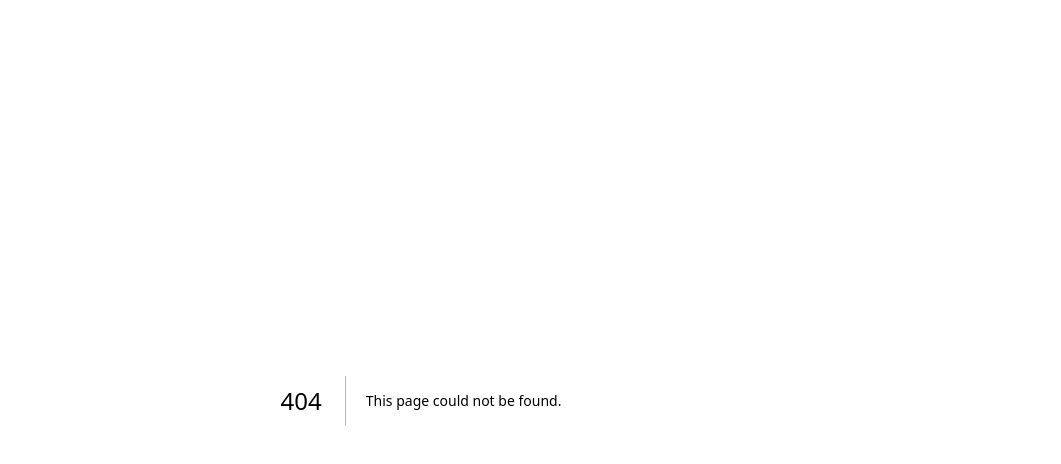
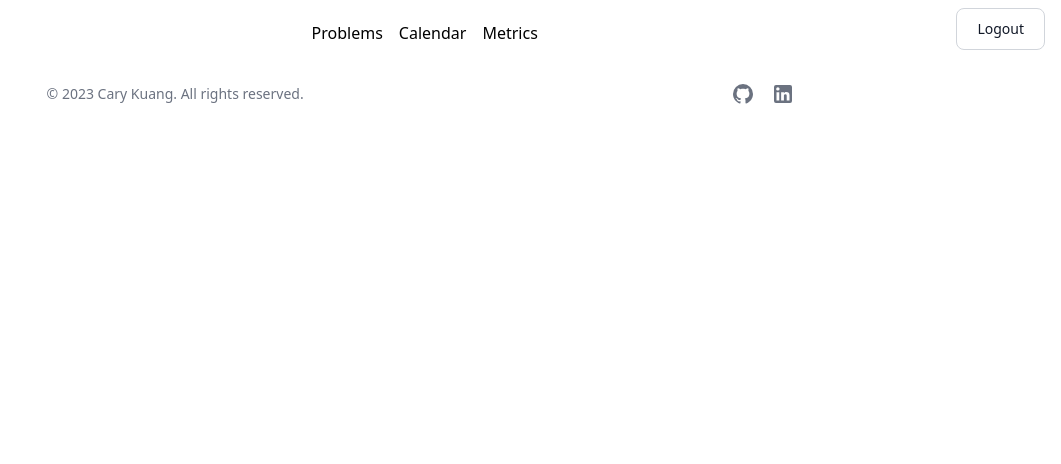
Before and after one commit to cakuang1/leetmanager, a Next.js app: page /calendar in a window 1280 px wide. Before the commit this address had no page. Shown: the top 464 px of the page, without its empty margins (219-1280 px from the left). Built offline with nearby package versions, Linux system fonts and the light colour scheme.

Commit message:
nav bar changes

```diff
--- /dev/null
+++ b/components/kanban/Card.tsx
@@ -0,0 +1,22 @@
+import React from 'react';
+
+interface CardProps {
+  card: {
+    id: number;
+    title: string;
+    difficulty: string;
+  };
+}
+
+
+function Card({ card }: CardProps) {
+  return (
+    <div className="kanban-card flex">
+        <p>{card.id}</p>
+      <p>{card.title}</p>
+      <p>{card.difficulty}</p>
+    </div>
+  );
+}
+
+export default Card;
--- /dev/null
+++ b/components/kanban/Columns.tsx
@@ -0,0 +1,26 @@
+import React from 'react';
+import Card from './card';
+
+
+
+
+interface ColumnProps {
+  title: string; // Assuming title is a string (date)
+  cards: any[]; // You should define a type for your cards
+
+}
+
+
+function Column({ title, cards}: ColumnProps) {
+
+
+    return (
+      <div className="kanban-column">
+        <h2>{title}</h2>
+
+<div className="add-card-container"><div className="add-card-left"><svg xmlns="http://www.w3.org/2000/svg" fill="none" viewBox="0 0 24 24" stroke-width="1.5" stroke="currentColor" aria-hidden="true" className="add-card-icon"><path stroke-linecap="round" stroke-linejoin="round" d="M12 9v6m3-3H9m12 0a9 9 0 11-18 0 9 9 0 0118 0z"></path></svg><div className="add-card-text">Add a task</div></div></div>
+      </div>
+    );
+  }
+
+export default Column;
--- a/components/layout.tsx
+++ b/components/layout.tsx
@@ -7,7 +7,7 @@ export default function Layout({ children }: { children: ReactNode }) {
     <div className="">
       {/* Navigation Component */}
       {/* Main Content */}
-      <main className="w-3/5 mx-auto">
+      <main className="bg-gray-50">
       <Navigation />
         {children}
       </main>
--- a/components/navigation.tsx
+++ b/components/navigation.tsx
@@ -1,38 +1,40 @@
 import React, { useState } from "react";
+import Link from "next/link";
+
+
 
 export default function Navigation() {
-  const [currPage, setCurrPage] = useState("Problems");
+
 
   return (
-    <nav className="mt-40">
-        <div className=""><h1>{currPage}</h1></div>
-      <div className="flex items-center justify-between">
-        <div className="">
-          <button
-            className={`${
-              currPage === "Problems" ? "border-b border-leetcodelight" : ""
-            } `}
-            onClick={() => setCurrPage("Problems")}
+    <nav className="bg-white flex justify-between">
+<div className="p-4">
+  <div className="  hover:bg-gray-100 focus:ring-4 focus:ring-gray-200 font-medium rounded-lg text-sm px-5 py-2.5 mr-2 mb-2 w-20"></div>
+</div>
+      <div className="flex items-center justify-between p-2">
+        <div className="flex space-x-4">
+          <Link href={'/problems'}
           >
             Problems
-          </button>
-          <button
-            className={`${
-              currPage === "Calendar" ? "bg-white text-blue-500" : ""
-            } px-4 py-2 rounded`}
-            onClick={() => setCurrPage("Calendar")}
+          </Link>
+
+
+          <Link href={'/calendar'}
+
           >
             Calendar
-          </button>
-          <button
-            className={`${
-              currPage === "Metrics" ? "bg-white text-blue-500" : ""
-            } px-4 py-2 rounded`}
-            onClick={() => setCurrPage("Metrics")}
+          </Link>
+          <Link href={'/metrics'}
+
           >
             Metrics
-          </button>
+          </Link>
         </div>
+      </div>
+      <div className="p-2">
+      <button type="button" className="text-gray-900 bg-white border border-gray-300 focus:outline-none hover:bg-gray-100 focus:ring-4 focus:ring-gray-200 font-medium rounded-lg text-sm px-5 py-2.5 mr-2 mb-2 ">
+          Logout
+        </button>
       </div>
     </nav>
   );
--- a/pages/auth/calendar.tsx
+++ /dev/null
@@ -1,39 +0,0 @@
-import React from "react"
-
-
-
-
-
-export default function Calender() {
-  return (
-    <div>
-<div className="kanban-board">
-    <div className="column-container">
-        <div className="column-header">
-            <div className="column-date-container">
-                <div className="left">
-                    <div className="column-day-text">Fri</div>
-                    <div className="column-date-text">Oct 13</div>
-                </div>
-                <div className="right"></div>
-            </div>
-            <div>
-                <div className="add-card-container">
-                    <div className="add-card-left">
-                        <div className="add-card-text">Add a task</div>
-                    </div>
-                </div>
-            </div>
-        </div>
-        <div className="draggable-container">
-
-        </div>
-    </div>
-
-</div>
-
-
-
-    </div>
-  )
-}
--- /dev/null
+++ b/pages/calendar.tsx
@@ -0,0 +1,13 @@
+import React from "react"
+import Layout from "@/components/layout"
+
+
+
+
+export default function Calender() {
+  return (
+    <Layout>
+
+      </Layout>
+  )
+}
--- a/pages/auth/problems.tsx
+++ b/pages/problems.tsx
@@ -1,9 +1,6 @@
-import ProgressTracker from "@/components/completed"
+import ProgressTracker from "@/components/problems/completed"
 import Layout from "@/components/layout";
-import Todo from "@/components/todolist";
-
-
-
+import Todo from "@/components/problems/todolist";
 
 const progressData = [
   {
@@ -28,13 +25,14 @@ const progressData = [
 ];
 
 
-
-
 export default function Problems() {
   return (
     <Layout>
+      <div className="w-3/5 mx-auto">
       <ProgressTracker progressList={progressData}/>
       <Todo progressList={progressData}/>
+      </div>
+
       </Layout>
   )
 }
```
Also changed, not shown: components/problems/completed.tsx (renamed from components/completed.tsx), components/problems/todolist.tsx (renamed from components/todolist.tsx), pages/metrics.tsx (added).
